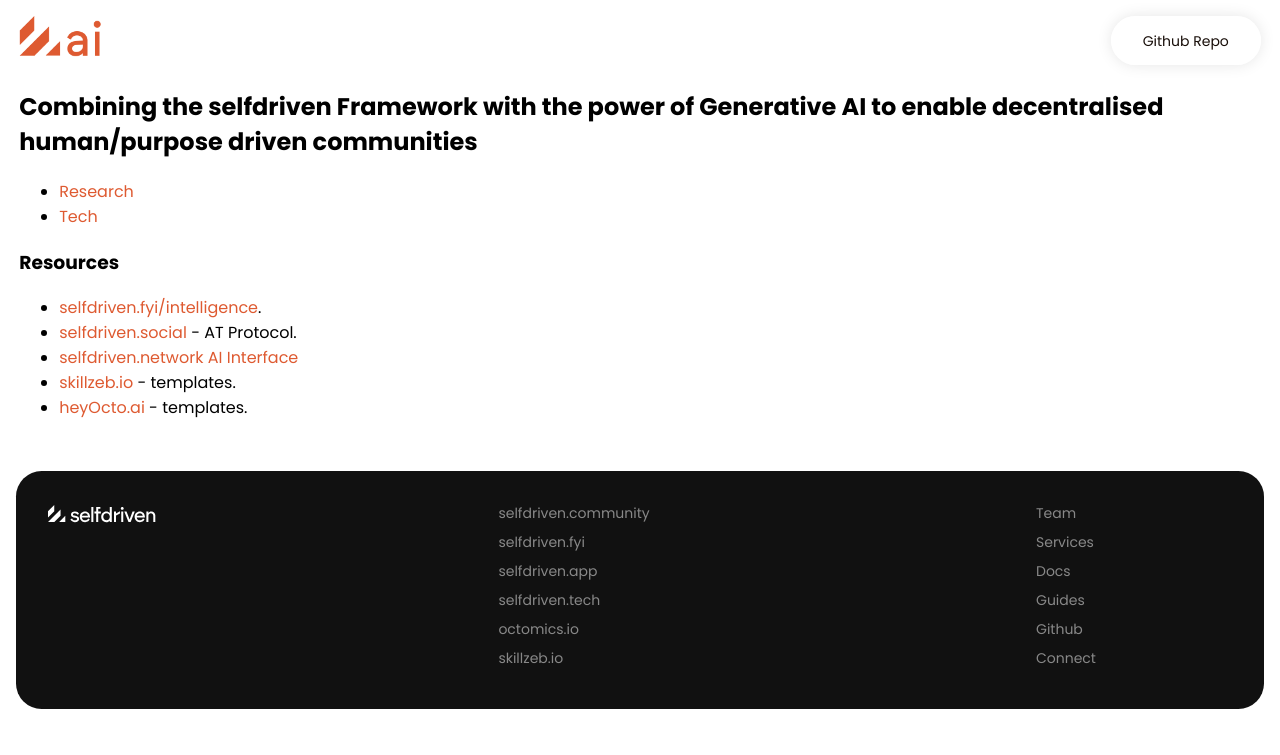
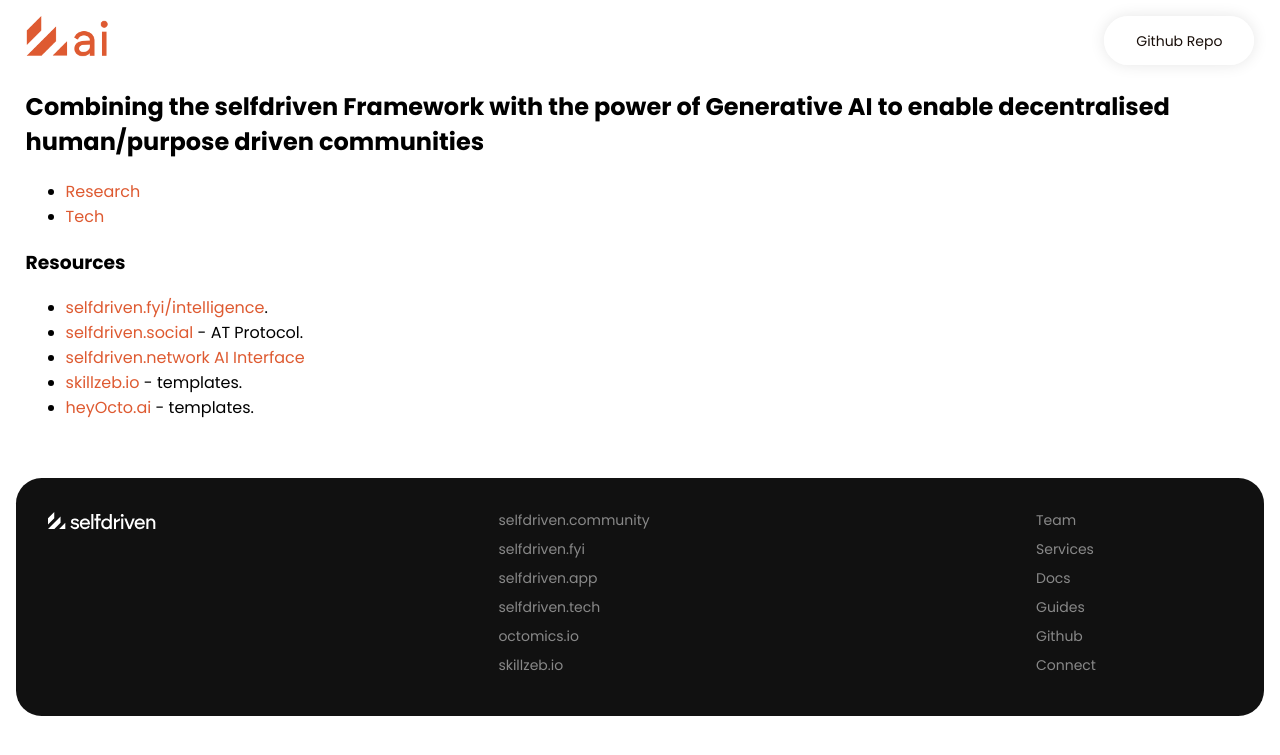
Before and after one commit to selfdriven-foundation/selfdriven-ai, a Jekyll site: the page built from docs/index.md, in a window 1280 px wide. Shown: the top 755 px of the page. Built offline with Jekyll 4.4.1, drawn with Linux system fonts in a browser that asks for light colours.

Commit message:
Update style.css

```diff
--- a/docs/assets/css/style.css
+++ b/docs/assets/css/style.css
@@ -15,7 +15,7 @@
 	justify-content: space-between;
 	align-items: start;
 	background: #fff;
-	padding: 1rem 1.2rem;
+	padding: 1rem 1.6rem;
 	padding-bottom: 0px;
 }
 
@@ -54,7 +54,7 @@
 }
 
 .main-content {
-	padding: 1.2rem;
+	padding: 1.6rem;
 	padding-top: 0;
 	margin: 0 auto;
 }
```
